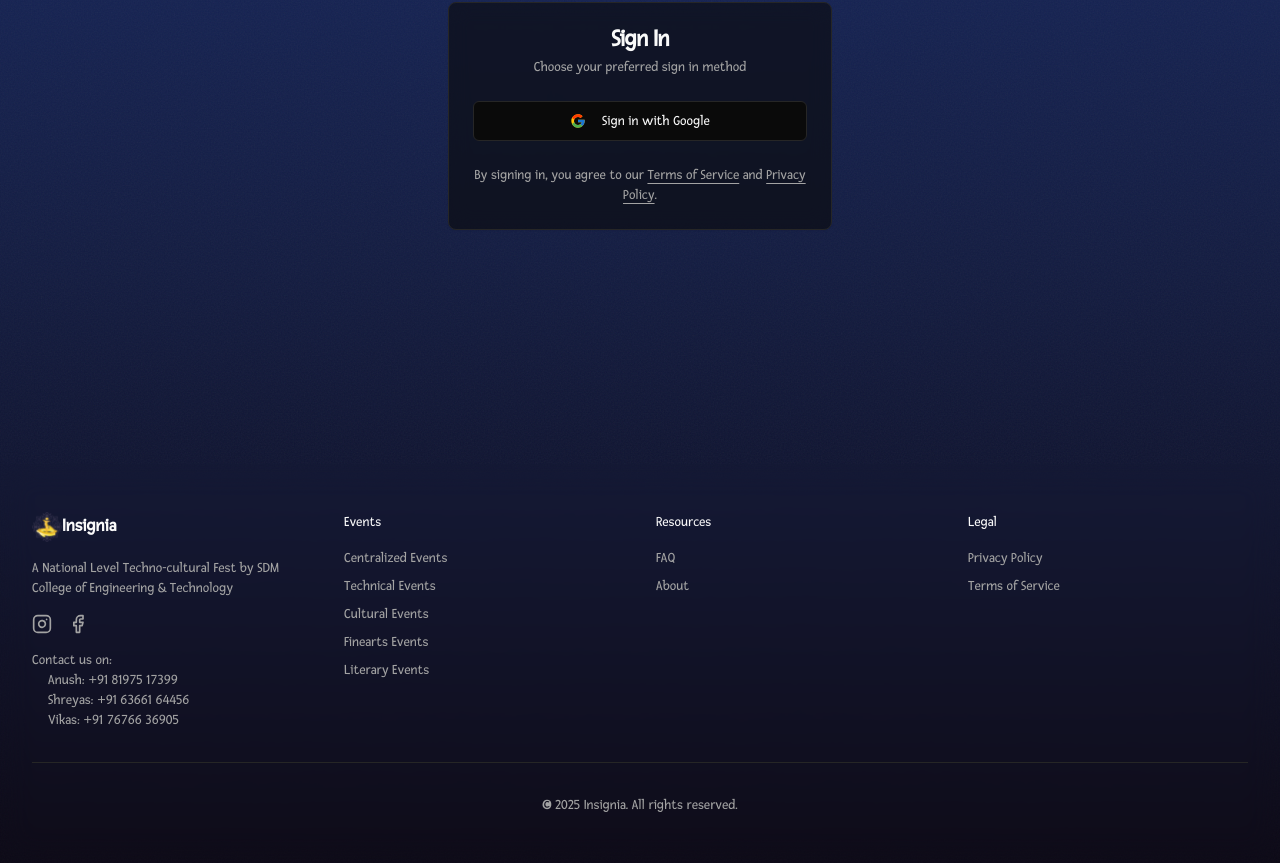
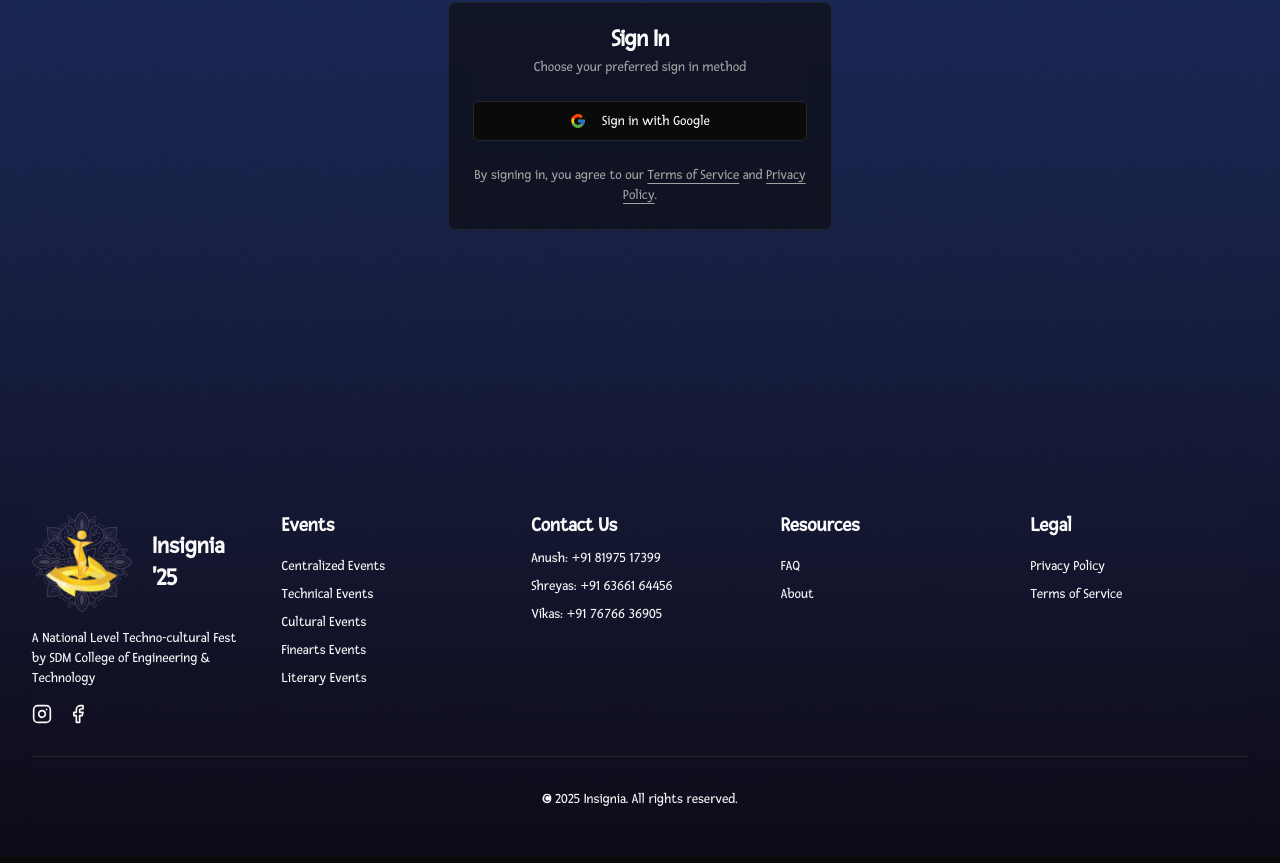
Before and after one commit to rohitvkgdg/insignia-next, a Next.js app: page /auth/signin in a window 1280 px wide. Shown: the part 336-1199 px from the top of the page. Built offline with nearby package versions, Linux system fonts and the light colour scheme; no server answers.

Commit message:
Modified footer

```diff
--- a/components/footer.tsx
+++ b/components/footer.tsx
@@ -23,98 +23,99 @@ export default function Footer() {
   return (
     <footer className="bg-transparent backdrop-blur-lg">
       <div className="container py-8 md:py-12">
-        <div className="grid grid-cols-1 gap-8 md:grid-cols-4">
+        <div className="grid grid-cols-1 gap-8 md:grid-cols-5">
           <div className="space-y-4">
-            <div className="flex">
-              <Image src={"/Elements/ins-logo-yellow.svg"} alt="Logo" width={30} height={30}/>
-              <h3 className="text-lg font-bold gradient-text">Insignia</h3>
+            <div className="flex items-center">
+              <Image src={"/Elements/ins-logo-yellow.svg"} alt="Logo" width={100} height={100}/>
+              <h3 className="text-2xl font-bold gradient-text ml-5">Insignia '25</h3>
             </div>
-            <p className="text-sm text-muted-foreground">A National Level Techno-cultural Fest by SDM College of Engineering & Technology</p>
+            <p className="text-sm ">A National Level Techno-cultural Fest by SDM College of Engineering & Technology</p>
             <div className="flex space-x-4">
-              <Link href="https://www.instagram.com/officialinsignia" className="text-muted-foreground hover:text-primary">
+              <Link href="https://www.instagram.com/officialinsignia" className=" hover:text-primary">
                 <Instagram className="h-5 w-5" />
                 <span className="sr-only">Instagram</span>
               </Link>
-              <Link href="https://www.facebook.com/insignia.sdmcet" className="text-muted-foreground hover:text-primary">
+              <Link href="https://www.facebook.com/insignia.sdmcet" className=" hover:text-primary">
                 <Facebook className="h-5 w-5" />
                 <span className="sr-only">Facebook</span>
               </Link>
             </div>
-            <div className="flex flex-col space-x-4">
-              <p className="text-sm text-muted-foreground">Contact us on:</p>
-                <p className="text-sm text-muted-foreground">
-                Anush: <a href="tel:+916366164456" className="hover:text-primary">+91 81975 17399</a>
-                </p>
-                <p className="text-sm text-muted-foreground">
-                Shreyas: <a href="tel:+916366164456" className="hover:text-primary">+91 63661 64456</a>
-                </p>
-                <p className="text-sm text-muted-foreground">
-                Vikas: <a href="tel:+917676636905" className="hover:text-primary">+91 76766 36905</a>
-                </p>
-            </div>
           </div>
+
           <div className="space-y-4">
-            <h3 className="text-sm font-medium">Events</h3>
+            <h3 className="text-xl font-semibold">Events</h3>
             <ul className="space-y-2 text-sm">
               <li>
-                <Link href="/events?category=centralized" className="text-muted-foreground hover:text-primary">
+                <Link href="/events?category=centralized" className=" hover:text-primary">
                   Centralized Events
                 </Link>
               </li>
               <li>
-                <Link href="/events?category=technical" className="text-muted-foreground hover:text-primary">
+                <Link href="/events?category=technical" className=" hover:text-primary">
                   Technical Events
                 </Link>
               </li>
               <li>
-                <Link href="/events?category=cultural" className="text-muted-foreground hover:text-primary">
+                <Link href="/events?category=cultural" className=" hover:text-primary">
                   Cultural Events
                 </Link>
               </li>
               <li>
-                <Link href="/events?category=finearts" className="text-muted-foreground hover:text-primary">
+                <Link href="/events?category=finearts" className=" hover:text-primary">
                   Finearts Events
                 </Link>
               </li>
               <li>
-                <Link href="/events?category=literary" className="text-muted-foreground hover:text-primary">
+                <Link href="/events?category=literary" className=" hover:text-primary">
                   Literary Events
                 </Link>
               </li>
             </ul>
           </div>
+          <div className="flex flex-col space-x-auto space-y-2">
+              <p className="text-xl font-semibold">Contact Us</p>
+                <p className="text-sm ">
+                Anush: <a href="tel:+916366164456" className="hover:text-primary">+91 81975 17399</a>
+                </p>
+                <p className="text-sm ">
+                Shreyas: <a href="tel:+916366164456" className="hover:text-primary">+91 63661 64456</a>
+                </p>
+                <p className="text-sm ">
+                Vikas: <a href="tel:+917676636905" className="hover:text-primary">+91 76766 36905</a>
+                </p>
+            </div>
           <div className="space-y-4">
-            <h3 className="text-sm font-medium">Resources</h3>
+            <h3 className="text-xl font-semibold">Resources</h3>
             <ul className="space-y-2 text-sm">
               <li>
-                <Link href="/faq" className="text-muted-foreground hover:text-primary">
+                <Link href="/faq" className=" hover:text-primary">
                   FAQ
                 </Link>
               </li>
               <li>
-                <Link href="/about" className="text-muted-foreground hover:text-primary">
+                <Link href="/about" className=" hover:text-primary">
                   About
                 </Link>
               </li>
             </ul>
           </div>
           <div className="space-y-4">
-            <h3 className="text-sm font-medium">Legal</h3>
+            <h3 className="text-xl font-semibold">Legal</h3>
             <ul className="space-y-2 text-sm">
               <li>
-                <Link href="/privacy" className="text-muted-foreground hover:text-primary">
+                <Link href="/privacy" className=" hover:text-primary">
                   Privacy Policy
                 </Link>
               </li>
               <li>
-                <Link href="/terms" className="text-muted-foreground hover:text-primary">
+                <Link href="/terms" className=" hover:text-primary">
                   Terms of Service
                 </Link>
               </li>
             </ul>
           </div>
         </div>
-        <div className="mt-8 border-t pt-8 text-center text-sm text-muted-foreground">
+        <div className="mt-8 border-t pt-8 text-center text-sm ">
           <p>&copy; {new Date().getFullYear()} Insignia. All rights reserved.</p>
         </div>
       </div>
```
